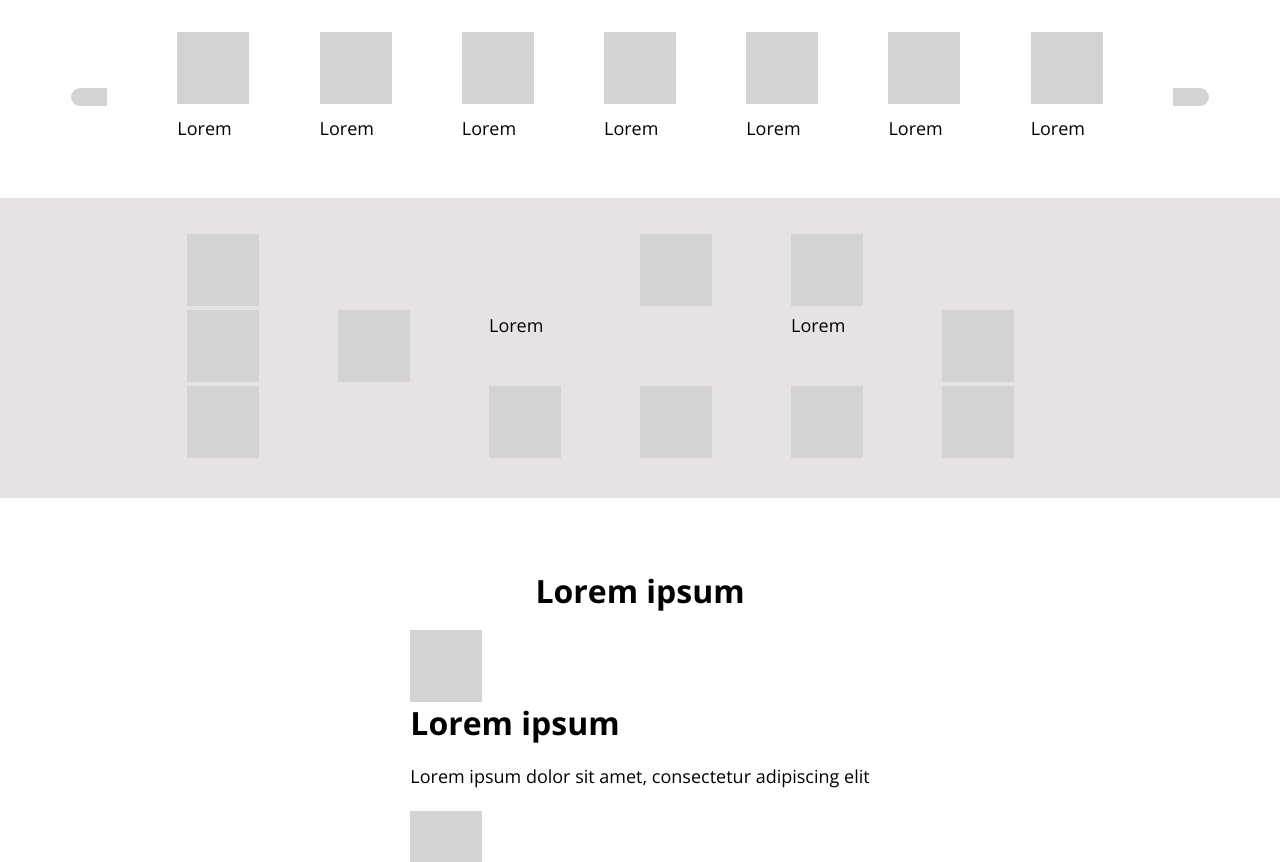
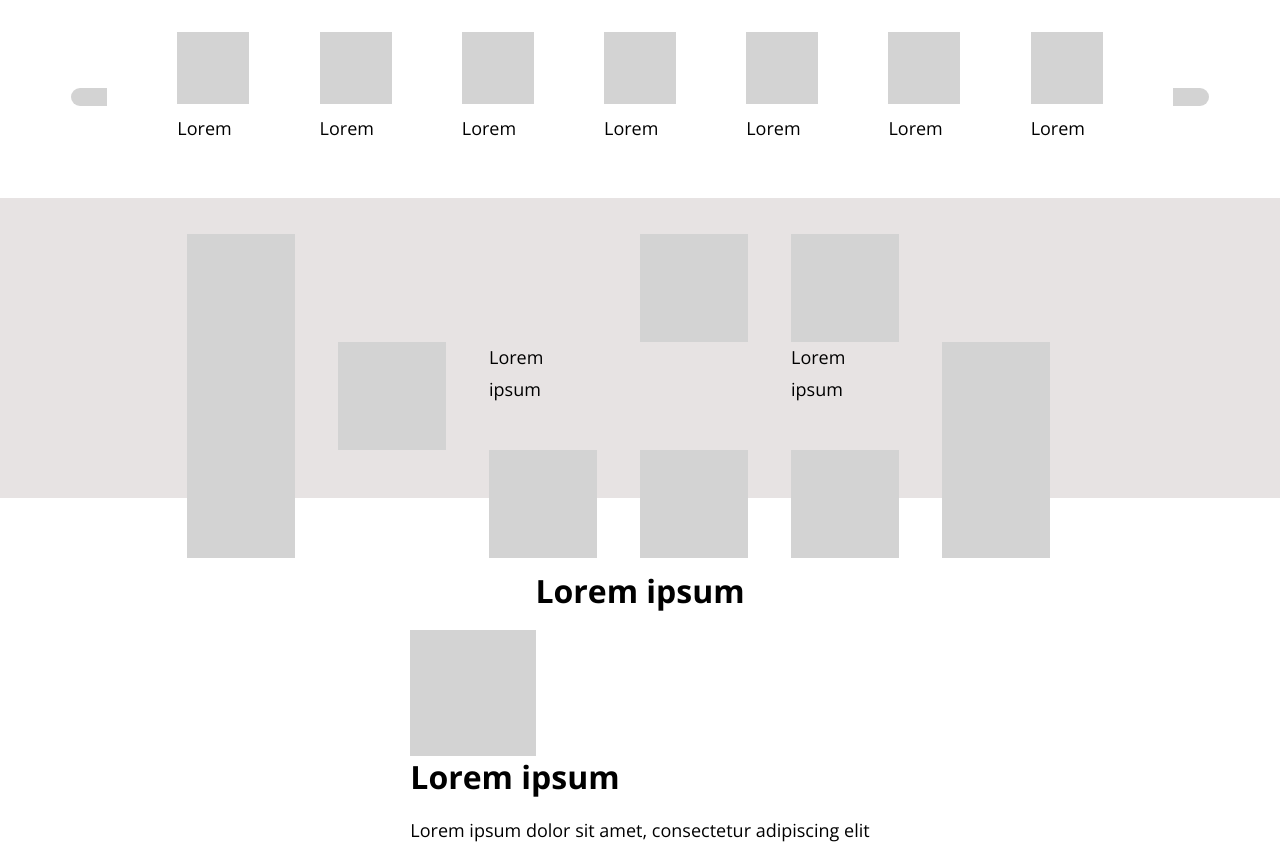
Before and after one commit to cice-classroom/4-layouts-ClaudiaTex, a website: page src/index.html in a window 1280 px wide. Shown: the part 203-1065 px from the top of the page. Drawn offline with nearby package versions, Linux system fonts and the light colour scheme.

Commit message:
Added a pit-lane.css file to wrap all boxes styles, changes on html to renombrate box classes

```diff
--- a/src/index.html
+++ b/src/index.html
@@ -29,31 +29,31 @@
       <section class="carousel">
         <div class="box-icon-left"></div>
         <div>
-          <div class="box"></div>
+          <div class="box-carousel"></div>
           <p class="lorem">Lorem</p>
         </div>
         <div>
-          <div class="box"></div>
+          <div class="box-carousel"></div>
           <p class="lorem">Lorem</p>
         </div>
         <div>
-          <div class="box"></div>
+          <div class="box-carousel"></div>
           <p class="lorem">Lorem</p>
         </div>
         <div>
-          <div class="box"></div>
+          <div class="box-carousel"></div>
           <p class="lorem">Lorem</p>
         </div>
         <div>
-          <div class="box"></div>
+          <div class="box-carousel"></div>
           <p class="lorem">Lorem</p>
         </div>
         <div>
-          <div class="box"></div>
+          <div class="box-carousel"></div>
           <p class="lorem">Lorem</p>
         </div>
         <div>
-          <div class="box"></div>
+          <div class="box-carousel"></div>
           <p class="lorem">Lorem</p>
         </div>
         <div class="box-icon-right"></div>
@@ -63,21 +63,21 @@
       <!--Start GRID area-->
       <section class="grid__wrapper">
         <aside class="wrapper-left">
-          <div class="box header-left"></div>
-          <div class="box first-aside-left"></div>
-          <div class="box second-aside-left"></div>
-          <div class="box column-left"></div>
-          <div class="box lorem-left">Lorem</div>
-          <div class="box third-aside-left"></div>
+          <div class="box-grid header-left"></div>
+          <div class="box-grid first-aside-left"></div>
+          <div class="box-grid second-aside-left"></div>
+          <div class="box-grid column-left"></div>
+          <div class="box-grid-lorem lorem-left">Lorem ipsum</div>
+          <div class="box-grid third-aside-left"></div>
         </aside>
         <aside class="wrapper-right">
-          <div class="box header-right"></div>
-          <div class="box column-right"></div>
-          <div class="box lorem-right">Lorem</div>
-          <div class="box aside-right"></div>
-          <div class="box first-footer-right"></div>
-          <div class="box second-footer-right"></div>
-          <div class="box third-footer-right"></div>
+          <div class="box-grid header-right"></div>
+          <div class="box-grid column-right"></div>
+          <div class="box-grid-lorem lorem-right">Lorem ipsum</div>
+          <div class="box-grid aside-right"></div>
+          <div class="box-grid first-footer-right"></div>
+          <div class="box-grid second-footer-right"></div>
+          <div class="box-grid third-footer-right"></div>
         </aside>
       </section>
       <!--End GRID area-->
@@ -86,19 +86,19 @@
         <h4 class="title">Lorem ipsum</h4>
 
         <section class="box-text-left">
-          <div class="box"></div>
+          <div class="box-flex"></div>
           <h4 class="title">Lorem ipsum</h4>
           <p>Lorem ipsum dolor sit amet, consectetur adipiscing elit</p>
         </section>
 
         <section class="box-text-right">
-          <div class="box"></div>
+          <div class="box-flex"></div>
           <h4 class="title">Lorem ipsum</h4>
           <p>Lorem ipsum dolor sit amet, consectetur adipiscing elit</p>
         </section>
 
         <section class="box-text-left">
-          <div class="box"></div>
+          <div class="box-flex"></div>
           <h4 class="title">Lorem ipsum</h4>
           <p>Lorem ipsum dolor sit amet, consectetur adipiscing elit</p>
         </section>
--- a/src/main.css
+++ b/src/main.css
@@ -7,3 +7,4 @@
 @import './carousel.css';
 @import './grid_wrapper.css';
 @import './float-boxes.css';
+@import './pit-lane.css';
--- /dev/null
+++ b/src/pit-lane.css
@@ -0,0 +1,27 @@
+.box {
+  background-color: var(--primary-color);
+}
+
+.box-carousel {
+  background-color: var(--primary-color);
+  width: 4rem;
+  height: 4rem;
+}
+
+.box-grid {
+  background-color: var(--primary-color);
+  width: 6rem;
+  height: 6rem;
+}
+
+.box-grid-lorem {
+  background-color: var(--secondary-color);
+  width: 6rem;
+  height: 6rem;
+}
+
+.box-flex {
+  background-color: var(--primary-color);
+  width: 7rem;
+  height: 7rem;
+}
--- a/src/styles.css
+++ b/src/styles.css
@@ -59,9 +59,3 @@
 small {
   font-size: 0.75rem;
 }
-
-.box {
-  background-color: var(--primary-color);
-  width: 4rem;
-  height: 4rem;
-}
```
